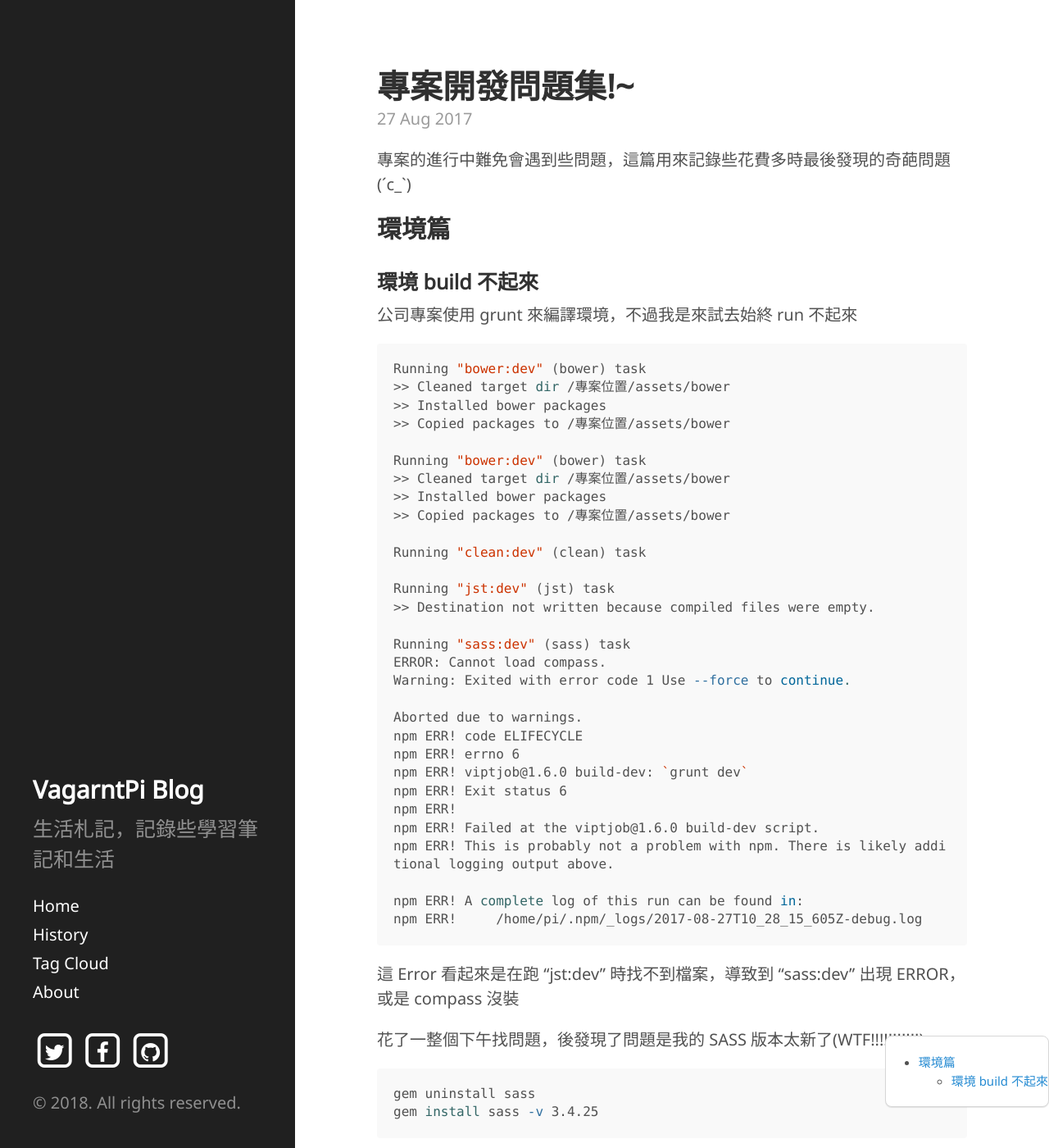
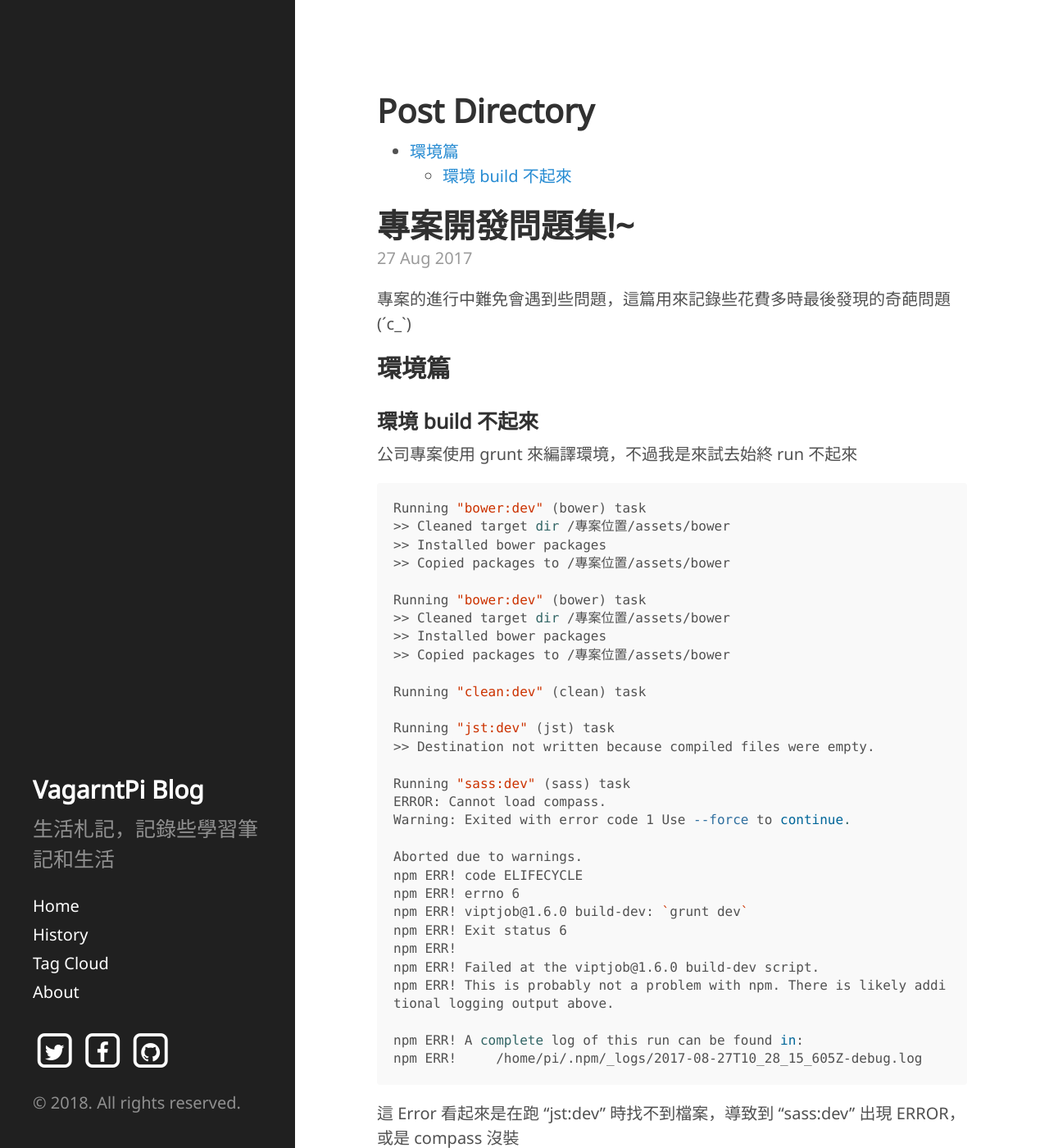
Before and after one commit to VagrantPi/VagrantPi.github.io, a Jekyll site: the page built from _posts/2017-08-27-some-funny-development-issues.md, in a window 1280 px wide and 1400 px high. Shown: the whole window at 82% size. Built offline with Jekyll 4.4.1, drawn with Linux system fonts in a browser that asks for light colours; nearby versions of some CDN libraries; some web fonts are replaced; comment, search, counter and statistics services are not loaded.

Commit message:
post directory support RWD

```diff
--- a/_includes/postDirectory.html
+++ b/_includes/postDirectory.html
@@ -40,6 +40,7 @@
 </script>
 
 <div class="post-directory">
+  <h3>Post Directory</h3>
   <ul id="directory">
     <li id="li-init"></li>
   </ul>
--- a/public/css/mine.css
+++ b/public/css/mine.css
@@ -55,6 +55,14 @@
 #directory ul, ol, dl {
   margin-bottom: 0;
 }
+.post-directory h3 {
+  margin-left: 0px;
+  font-size: 40px;
+}
+@media screen and (min-width: 1450px) {
+  .post-directory h3 {
+    margin-left: 20px;
+  }
   .post-directory {
     border: 1px solid #d7d7d7;
     border-radius: 8px;
@@ -66,5 +74,5 @@
     right: 0;
     background-color: white;
     font-size: 15px;
-  padding-top: 20px;
   }
+}
```
Lines whose indentation alone changed are shown as unchanged.
